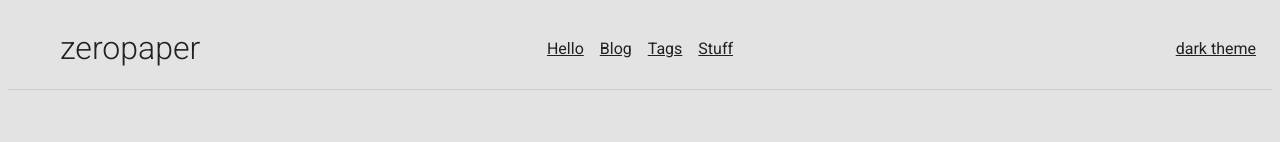
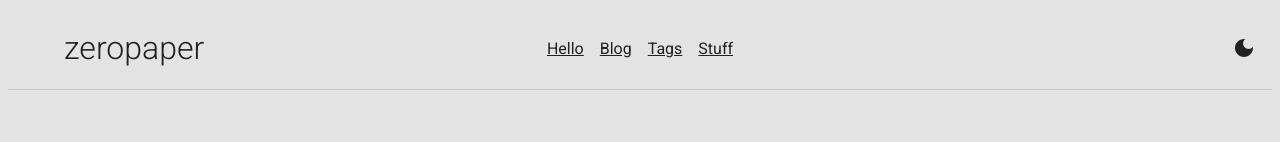
Before and after one commit to zeropaper/zeropaper-style, a Gatsby site: page / in a window 1280 px wide. Shown: the top 142 px of the page. Built offline with nearby package versions, Linux system fonts and the light colour scheme; Gatsby itself is replaced by a stand-in of ours; a web font is replaced by a local one.

Commit message:
use icons for theme mode toggle

```diff
--- a/src/components/Layout/Header.jsx
+++ b/src/components/Layout/Header.jsx
@@ -4,8 +4,11 @@ import { createUseStyles, useTheme } from 'react-jss';
 import Link from '../Link/Link';
 import Logo from '../Logo/Logo';
 import Menu from './Menu';
+import { ReactComponent as LightMode } from '../../assets/light-mode.svg';
+import { ReactComponent as DarkMode } from '../../assets/dark-mode.svg';
 
 const useStyles = createUseStyles(({
+  spacing,
   typography: {
     shades,
   },
@@ -28,8 +31,8 @@ const useStyles = createUseStyles(({
     display: 'flex',
     alignItems: 'center',
     padding: {
-      left: 10,
-      right: 10,
+      left: spacing(2),
+      right: spacing(2),
     },
     borderBottom: `1px solid ${shades[7]}`,
     [mobileLandscape]: {
@@ -56,7 +59,7 @@ const useStyles = createUseStyles(({
     },
   },
   logo: {
-    marginRight: 10,
+    marginRight: spacing(1),
     maxHeight: '1em',
     maxWidth: '1em',
     '& path': {
@@ -92,6 +95,15 @@ const useStyles = createUseStyles(({
     font: 'inherit',
     cursor: 'pointer',
     color: 'inherit',
+    display: 'inline-flex',
+    alignItems: 'baseline',
+    padding: spacing(),
+    marginRight: spacing(-1),
+  },
+  themeModeIcon: {
+    '& path': {
+      fill: 'currentColor',
+    },
   },
 }), {
   name: 'LayoutHeader',
@@ -121,7 +133,13 @@ const Header = (props) => {
           onClick={toggleMode}
           className={classes.themeToggle}
         >
-          {`${mode === 'dark' ? 'light' : 'dark'} theme`}
+          {mode === 'dark'
+            ? (
+              <LightMode className={classes.themeModeIcon} />
+            )
+            : (
+              <DarkMode className={classes.themeModeIcon} />
+            )}
         </button>
       </div>
     </header>
```
Also changed, not shown: src/assets/dark-mode.svg (added), src/assets/light-mode.svg (added).
